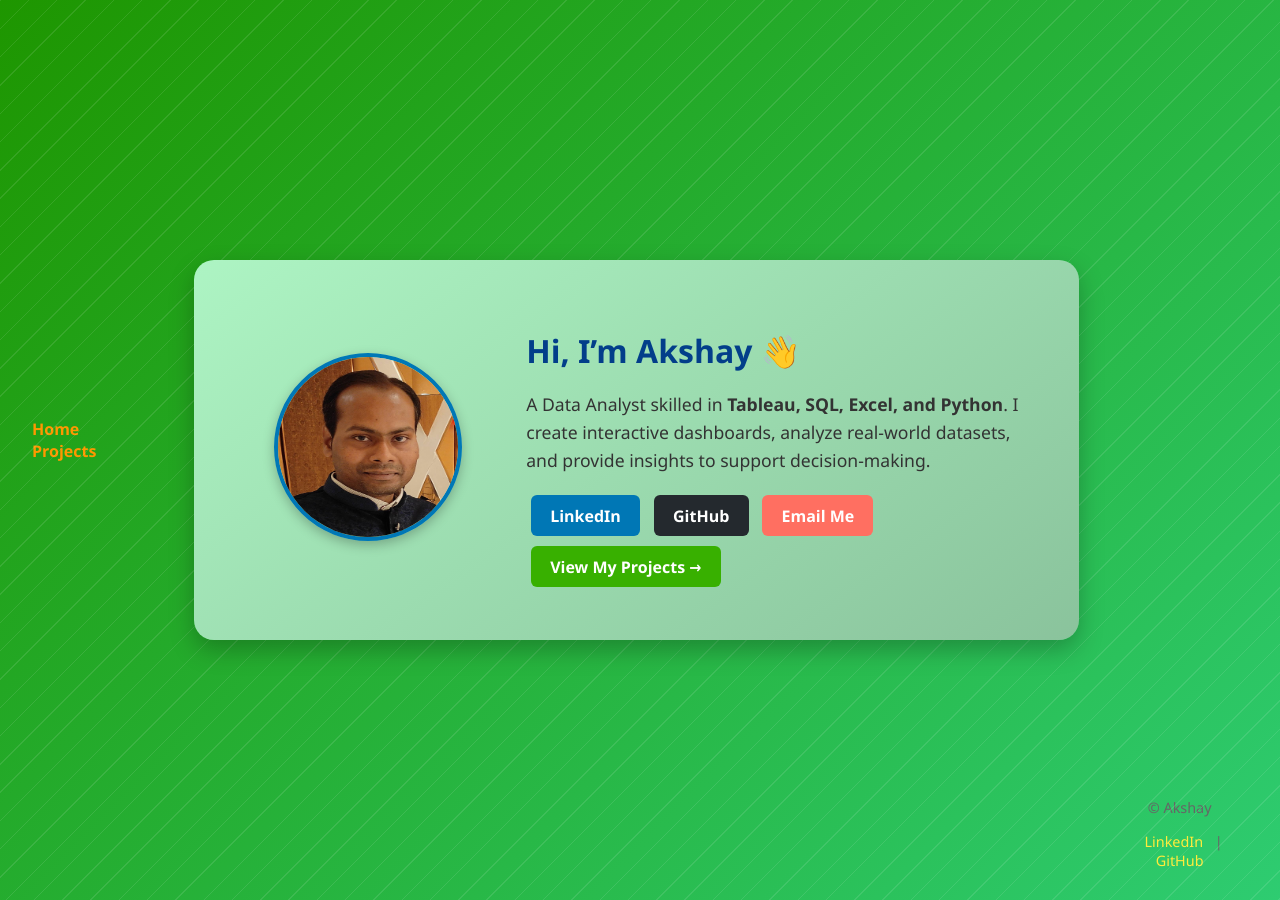
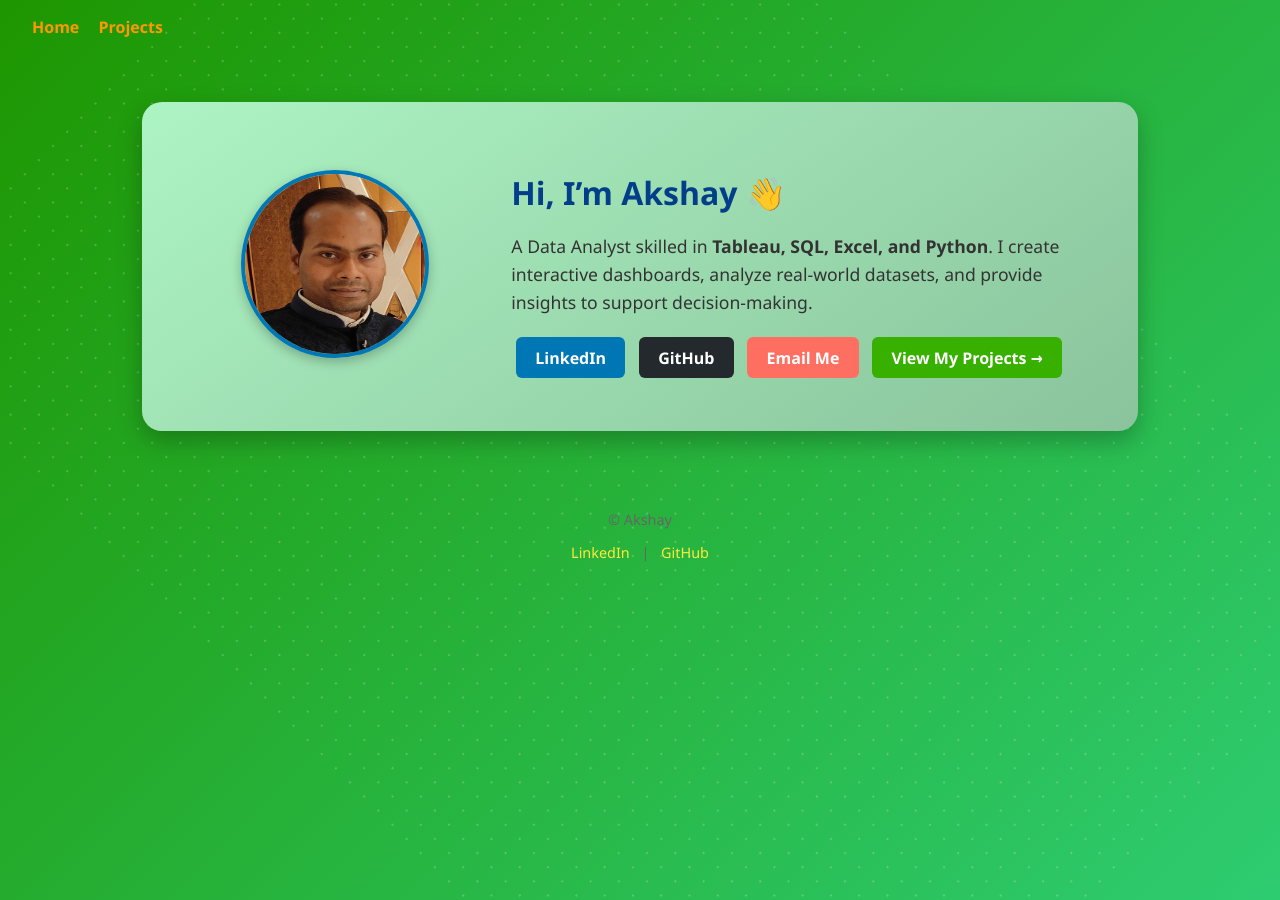
Before and after one commit to AkshaySinha01/AkshaySinha01.github.io, a Jekyll site: the page built from index.md, in a window 1280 px wide. Built offline with Jekyll 4.4.1, drawn with Linux system fonts in a browser that asks for light colours.

Commit message:
Update home.html

```diff
--- a/_layouts/home.html
+++ b/_layouts/home.html
@@ -8,10 +8,10 @@
   margin: 0;
   min-height: 100vh;
   background: linear-gradient(135deg, #1e9600, #2ecc71); /* Green gradient */
-  display: flex;
-  justify-content: center;
-  align-items: center;
   font-family: 'Segoe UI', Tahoma, Geneva, Verdana, sans-serif;
+  position: relative;
+  overflow: hidden;
+  z-index: 0; /* keep background base */
 }
 
 /* Analytics-style subtle pattern */
@@ -22,15 +22,11 @@
   left: 0;
   width: 100%;
   height: 100%;
-  background-image: repeating-linear-gradient(
-    135deg,          /* diagonal direction */
-    rgba(255, 255, 255, 0.1) 0px,
-    rgba(255, 255, 255, 0.1) 1px,
-    transparent 1px,
-    transparent 20px
-  );
-  z-index: 0;
-  pointer-events: none; /* ensures pattern doesn’t block clicks */
+  background-image: radial-gradient(rgba(255, 255, 255, 0.2) 1px, transparent 1px);
+  background-size: 20px 20px;
+  transform: rotate(45deg);
+  z-index: 0; /* stays behind everything */
+  pointer-events: none;
 }
 
 /* Navbar spacing */
```
